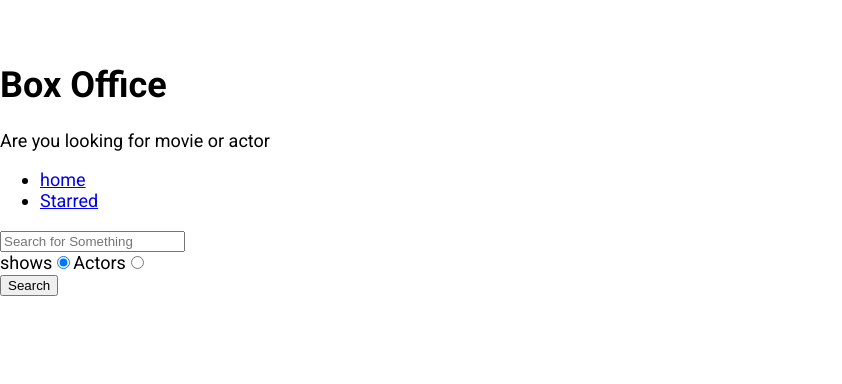
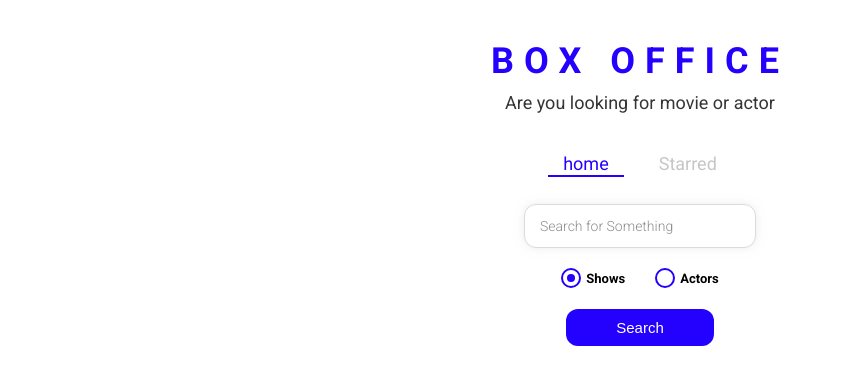
Before and after one commit to SAURABH200301/box-office, a React (Create React App) app: page / in a window 1280 px wide. Shown: the top 384 px of the page, without its empty margins (0-842 px from the left). Built offline with nearby package versions, Linux system fonts and the light colour scheme.

Commit message:
styled the entire app

```diff
--- a/src/App.js
+++ b/src/App.js
@@ -1,14 +1,24 @@
 import React from 'react';
+import { ThemeProvider } from 'styled-components';
 import {Switch, Route } from 'react-router-dom';
 import Home from './Pages/Home';
 import Show from './Pages/Show';
 import Starred from './Pages/Starred';
 
+const theme = {
+    mainColors: {
+      blue: '#2400ff',
+      gray: '#c6c6c6',
+      dark: '#353535',
+    },
+  };
+
 
 function App() {
 
   return (
-      <Switch>
+      <ThemeProvider theme={theme}>
+          <Switch>
                 <Route exact path='/'>
                     <Home/>
                 </Route>
@@ -25,6 +35,8 @@
                     Not found
                 </Route>
        </Switch>
+     </ThemeProvider>
+
 
   );
 }
--- a/src/Pages/Home.js
+++ b/src/Pages/Home.js
@@ -1,9 +1,11 @@
 import React, { useState } from 'react';
 import ActorsGrid from '../components/Actors/ActorsGrid';
+import CustomRadio from '../components/CustomRadio';
 import MainPageLayout from '../components/MainPageLayout';
 import ShowsGrid from '../components/Shows/ShowsGrid';
 import { apiGet } from '../misc/config';
 import { useLastQuery } from '../misc/custom-hooks';
+import { RadioInputsWrapper, SearchButtonWrapper, SearchInput } from './Home.styled';
 
 function Home() {
     const [input, setInput] = useLastQuery();
@@ -52,28 +54,44 @@
 
     return (
         <MainPageLayout>
-            <input
+            <SearchInput
                 type="text"
                 placeholder='Search for Something'
                 onChange={onInputChange}
                 onKeyDown={onKeyDown}
                 value={input} />
 
-            <div>
-                <label htmlFor='shows-search'>
-                    shows
-                    <input id='shows-search' checked={isShowsSearch} type="radio" value="shows" onChange={onRadioChange}/>
-                </label>
+            <RadioInputsWrapper>
+                <div>
 
-                <label htmlFor='actors-search'>
-                    Actors
-                    <input id='actors-search' checked={!isShowsSearch} type="radio" value="people" onChange={onRadioChange}/>
-                </label>
-            </div>
+                    <CustomRadio
+                       label="Shows"
+                       id='shows-search'
+                       checked={isShowsSearch}
+                       value="shows"
+                       onChange={onRadioChange}
 
+                    />
+                </div>
+
+                <div>
+
+                <CustomRadio
+                       label="Actors"
+                       id='actors-search'
+                       checked={!isShowsSearch}
+                       value="people"
+                       onChange={onRadioChange}
+
+                    />
+                </div>
+            </RadioInputsWrapper>
+
+            <SearchButtonWrapper>
             <button type="button" onClick={onSearch}>
                 Search
             </button>
+            </SearchButtonWrapper>
             {renderResults()}
         </MainPageLayout>
     );
--- /dev/null
+++ b/src/Pages/Home.styled.js
@@ -0,0 +1,49 @@
+import styled from "styled-components";
+
+export const SearchInput = styled.input`
+display: block;
+font-family: 'Roboto', sans-serif;
+width: 200px;
+margin: auto;
+outline: none;
+padding: 13px 15px;
+border: 1px solid #dbdbdb;
+box-shadow: 0px 0px 10px 0px rgba(219, 219, 219, 0.5);
+font-size: 14px;
+border-radius: 12px;
+color: #8d8d8d;
+
+&::placeholder {
+  font-weight: 300;
+  color: #8d8d8d;
+}
+`;
+
+export const RadioInputsWrapper = styled.div`
+display: flex;
+justify-content: center;
+margin: 20px 0;
+
+div {
+  margin: 0 15px;
+}
+`;
+
+export const SearchButtonWrapper = styled.div`
+text-align: center;
+margin-bottom: 35px;
+
+button {
+  color: #fff;
+  background-color: ${({ theme }) => theme.mainColors.blue};
+  margin: auto;
+  padding: 10px 50px;
+  font-size: 15px;
+  border: none;
+  outline: none;
+  border-radius: 12px;
+  &:hover {
+    cursor: pointer;
+  }
+}
+`;
--- /dev/null
+++ b/src/components/CustomRadio.js
@@ -0,0 +1,64 @@
+import React from 'react'
+import styled from 'styled-components';
+
+const RadioWrapper = styled.label`
+  display: block;
+  position: relative;
+  padding-left: 25px;
+  cursor: pointer;
+  font-size: 13px;
+  user-select: none;
+  font-weight: 700;
+  line-height: 1.65;
+
+  input {
+    position: absolute;
+    opacity: 0;
+    cursor: pointer;
+  }
+
+  span {
+    position: absolute;
+    top: 0;
+    left: 0;
+    height: 16px;
+    width: 16px;
+    background-color: #fff;
+    border: 2px solid ${({ theme }) => theme.mainColors.blue};
+    border-radius: 50%;
+  }
+
+  input:checked ~ span {
+    background-color: #fff;
+    border: 2px solid ${({ theme }) => theme.mainColors.blue};
+  }
+
+  span:after {
+    content: '';
+    position: absolute;
+    display: none;
+  }
+
+  input:checked ~ span:after {
+    display: block;
+  }
+
+  span:after {
+    top: 4px;
+    left: 4px;
+    width: 8px;
+    height: 8px;
+    border-radius: 50%;
+    background: ${({ theme }) => theme.mainColors.blue};
+  }
+`;
+
+export default function CustomRadio({label, ...restProps}) {
+    return (
+        <RadioWrapper htmlFor={restProps.id}>
+                {label}
+            <input {...restProps} type="radio" />
+            <span/>
+        </RadioWrapper>
+    )
+}
--- a/src/components/Navs.js
+++ b/src/components/Navs.js
@@ -1,7 +1,10 @@
 import React from 'react'
-import {Link} from 'react-router-dom'
+import { useLocation } from 'react-router-dom'
+import { NavList,LinkStyled } from './Navs.styled'
 
 export default function Navs() {
+
+    const location = useLocation();
 
 const LINKS=[
     {to:'/',text:'home'},
@@ -10,9 +13,16 @@
 
     return (
         <div>
-            <ul>
-                {LINKS.map(item=><li key={item.to}><Link to={item.to}>{item.text}</Link></li>)}
-            </ul>
+            <NavList>
+                {LINKS.map(item=>
+                <li key={item.to}>
+                    <LinkStyled
+                        to={item.to}
+                        className={item.to===location.pathname?'active':''}>
+                        {item.text}
+                    </LinkStyled>
+                </li>)}
+            </NavList>
         </div>
     )
 }
--- /dev/null
+++ b/src/components/Navs.styled.js
@@ -0,0 +1,41 @@
+import styled from "styled-components";
+import { Link } from "react-router-dom";
+
+export const NavList = styled.ul`
+display: flex;
+justify-content: center;
+list-style: none;
+margin: 0 0 30px;
+padding: 0;
+`;
+
+export const LinkStyled = styled(Link)`
+margin: 0 10px;
+padding: 3px 15px;
+position: relative;
+text-decoration: none;
+color: ${({ theme }) => theme.mainColors.gray};
+&.active {
+  color: ${({ theme }) => theme.mainColors.blue};
+  &:after {
+    content: '';
+    position: absolute;
+    display: block;
+    height: 2px;
+    left: 0%;
+    bottom: 0;
+    background-color: ${({ theme }) => theme.mainColors.blue};
+    animation: slide-in 0.3s ease-in forwards;
+    @keyframes slide-in {
+      from {
+        left: 50%;
+        width: 0;
+      }
+      to {
+        left: 0%;
+        width: 100%;
+      }
+    }
+  }
+}
+`;
--- a/src/components/Title.js
+++ b/src/components/Title.js
@@ -1,11 +1,12 @@
 import React from 'react'
+import { TitleWrapper } from './Titles.styled'
 
 function Title({title,subtitle}) {
     return (
-        <div>
+        <TitleWrapper>
            <h1>{title}</h1>
            <p>{subtitle}</p>
-        </div>
+        </TitleWrapper>
     )
 }
 
--- /dev/null
+++ b/src/components/Titles.styled.js
@@ -0,0 +1,18 @@
+import styled from "styled-components";
+
+export const TitleWrapper = styled.div`
+text-align: center;
+margin: 0 0 40px;
+
+h1 {
+  color: ${({ theme }) => theme.mainColors.blue};
+  letter-spacing: 10px;
+  text-transform: uppercase;
+  margin: 0 0 10px;
+}
+
+p {
+  color: ${({ theme }) => theme.mainColors.dark};
+  margin: 0;
+}
+`;
```
